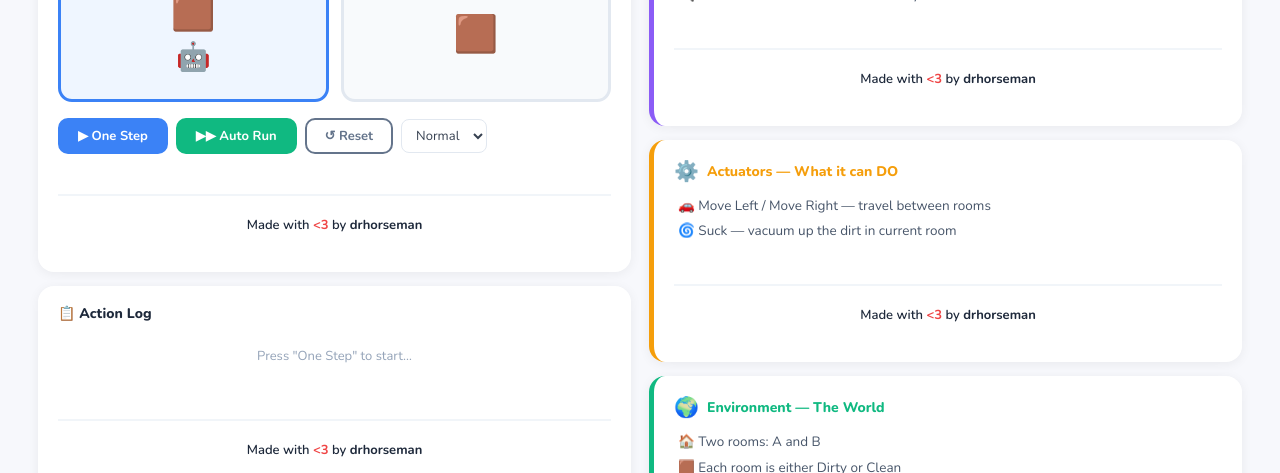
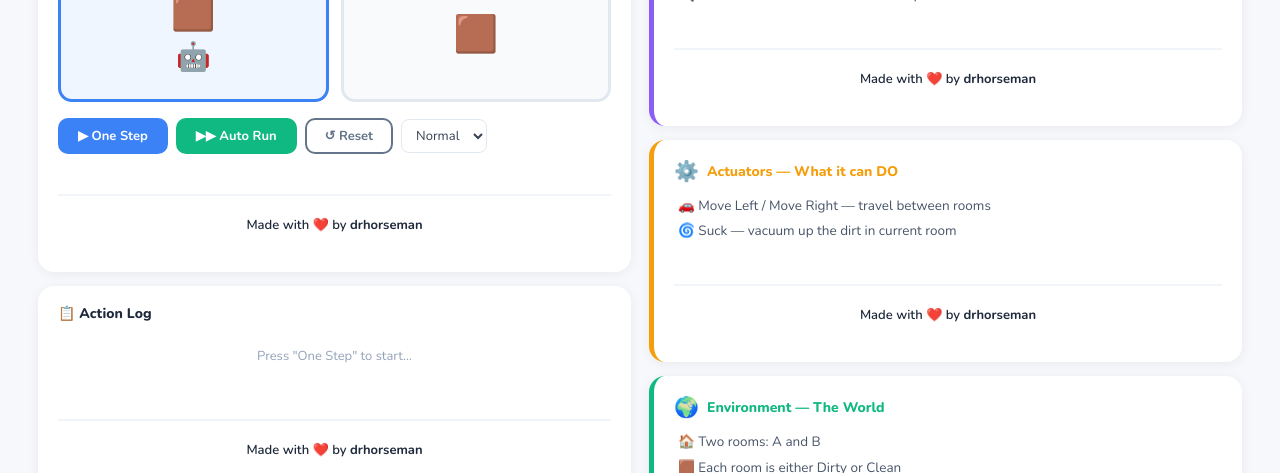
Before and after one commit to abdullahak07/tut1, a React (Vite) app: page / in a window 1280 px wide. Shown: the part 327-800 px from the top of the page. Built offline with nearby package versions, Linux system fonts and the light colour scheme.

Commit message:
Update App.jsx

```diff
--- a/src/App.jsx
+++ b/src/App.jsx
@@ -102,7 +102,7 @@ function Card({ children, style = {} }) {
       }}>
         <a href="mailto:aahmad607@gmail.com"
            style={{color:"#1e293b", textDecoration:"none", fontWeight:600}}>
-          Made with <span style={{color:"#ef4444", fontWeight:700}}>&lt;3</span> by <strong>drhorseman</strong>
+          Made with <span style={{color:"#ef4444"}}>❤️</span> by <strong>drhorseman</strong>
         </a>
       </div>
 
```
